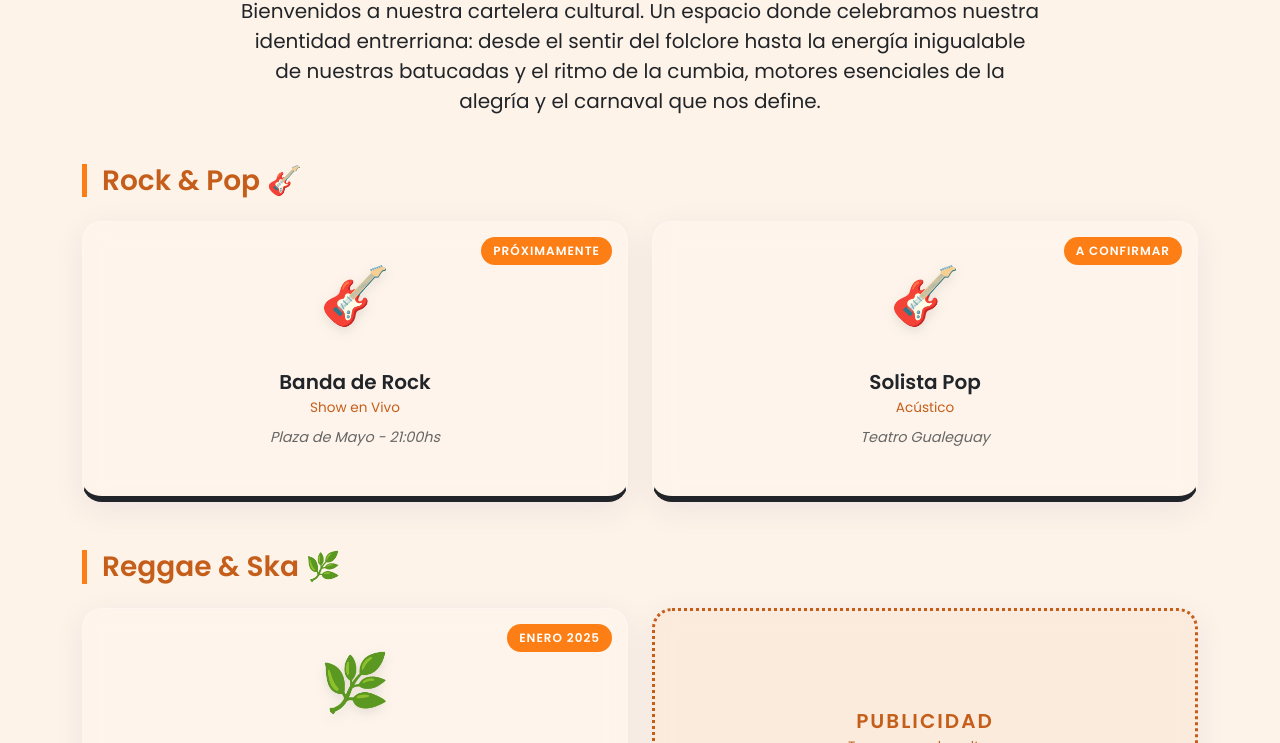
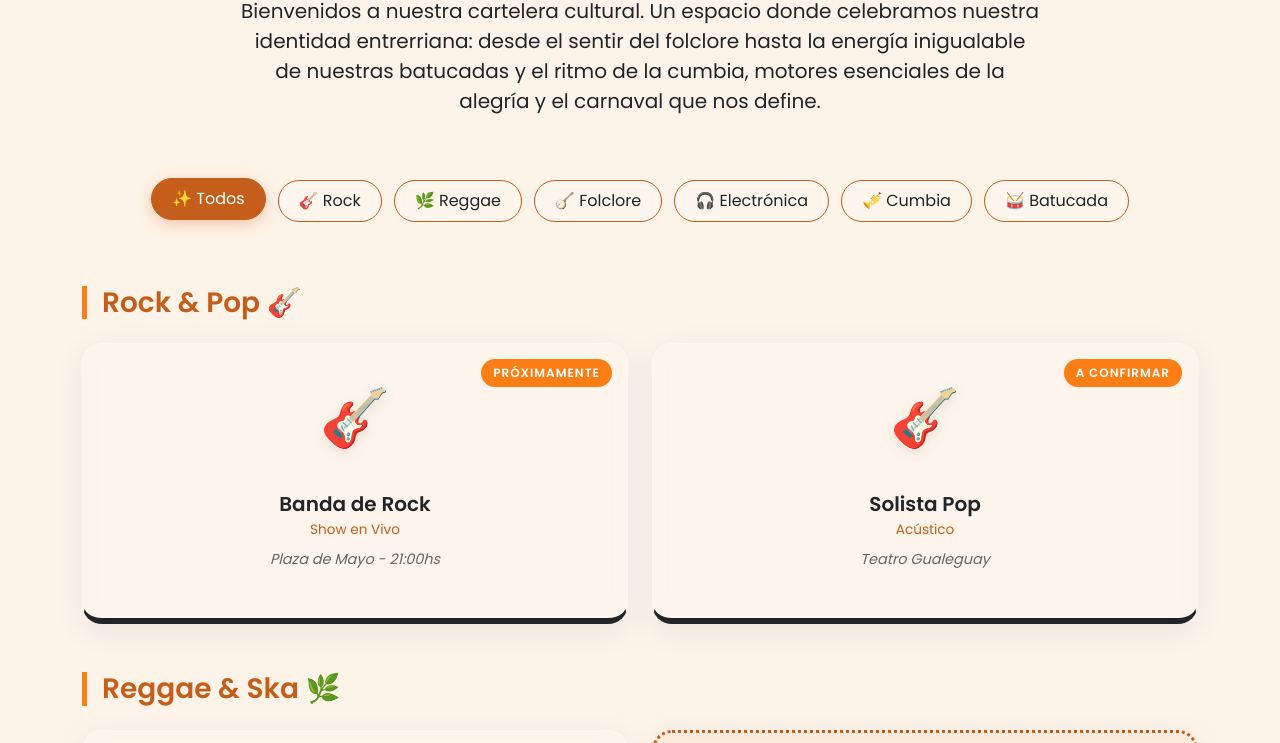
Before and after one commit to mariano925/mi-primer-proyecto-dos, a website: page grilla.html in a window 1280 px wide. Shown: the part 530-1273 px from the top of the page. Drawn offline with nearby package versions, Linux system fonts and the light colour scheme.

Commit message:
UX: filtros sticky en grilla, mejoras en estilos y scripts

```diff
--- a/css/styles.css
+++ b/css/styles.css
@@ -211,6 +211,44 @@ footer {
     scroll-margin-top: 100px; /* Evita que el navbar tape el título al usar el ancla */
 }
 
+/* --- FILTROS DE BÚSQUEDA --- */
+.filter-container {
+    display: flex;
+    flex-wrap: wrap;
+    justify-content: center;
+    gap: 0.75rem;
+    margin-bottom: 3rem;
+    position: sticky;
+    top: 76px; /* Se ajusta debajo del navbar fixed-top */
+    z-index: 1000;
+    background-color: rgba(254, 243, 232, 0.9); /* var(--color-fondo) con transparencia */
+    backdrop-filter: blur(10px);
+    padding: 1rem 0;
+}
+
+.filter-btn {
+    background: rgba(255, 255, 255, 0.2);
+    backdrop-filter: blur(5px);
+    border: 1px solid var(--color-secundario);
+    color: var(--color-oscuro);
+    padding: 0.5rem 1.25rem;
+    border-radius: 50px;
+    font-weight: 500;
+    transition: all 0.3s ease;
+    cursor: pointer;
+}
+
+.filter-btn:hover, .filter-btn.active {
+    background: var(--color-secundario);
+    color: white;
+    box-shadow: 0 4px 15px rgba(196, 94, 26, 0.3);
+    transform: translateY(-2px);
+}
+
+.genre-group {
+    transition: all 0.4s ease;
+}
+
 .artistas-container {
     display: grid;
     grid-template-columns: repeat(auto-fit, minmax(260px, 1fr));
--- a/grilla.html
+++ b/grilla.html
@@ -48,7 +48,19 @@
           </p>
         </div>
 
+        <!-- FILTROS DE BÚSQUEDA -->
+        <div class="filter-container text-center mb-5">
+          <button class="filter-btn active" data-filter="all">✨ Todos</button>
+          <button class="filter-btn" data-filter="rock">🎸 Rock</button>
+          <button class="filter-btn" data-filter="reggae">🌿 Reggae</button>
+          <button class="filter-btn" data-filter="folclore">🪕 Folclore</button>
+          <button class="filter-btn" data-filter="electronica">🎧 Electrónica</button>
+          <button class="filter-btn" data-filter="cumbia">🎺 Cumbia</button>
+          <button class="filter-btn" data-filter="batucada">🥁 Batucada</button>
+        </div>
+
         <!-- ROCK & POP -->
+        <div class="genre-group" data-genre="rock">
           <h3 class="genre-title">Rock & Pop 🎸</h3>
           <div class="artistas-container">
             <div class="artista-card rock">
@@ -66,8 +78,10 @@
               <p class="placeholder-info">Teatro Gualeguay</p>
             </div>
           </div>
+        </div>
 
         <!-- REGGAE & SKA -->
+        <div class="genre-group" data-genre="reggae">
           <h3 class="genre-title">Reggae & Ska 🌿</h3>
           <div class="artistas-container">
             <div class="artista-card reggae">
@@ -83,8 +97,10 @@
               <p class="placeholder-info">Espacio disponible</p>
             </div>
           </div>
+        </div>
 
         <!-- FOLCLORE -->
+        <div class="genre-group" data-genre="folclore">
           <h3 class="genre-title">Folclore & Tradición 🪕</h3>
           <div class="artistas-container">
             <div class="artista-card folclore">
@@ -102,8 +118,10 @@
               <p class="placeholder-info">Plaza San Martín</p>
             </div>
           </div>
+        </div>
 
         <!-- ELECTRÓNICA -->
+        <div class="genre-group" data-genre="electronica">
           <h3 class="genre-title">Electrónica & Beats 🎧</h3>
           <div class="artistas-container">
             <div class="artista-card electronica">
@@ -126,8 +144,10 @@
               <p class="placeholder-info">Contacto aquí</p>
             </div>
           </div>
+        </div>
 
         <!-- CUMBIA & TROPICAL -->
+        <div class="genre-group" data-genre="cumbia">
           <h3 class="genre-title">Cumbia & Ritmos Tropicales 🎺</h3>
           <div class="artistas-container">
             <div class="artista-card cumbia">
@@ -138,8 +158,10 @@
               <p class="placeholder-info">¡Para bailar sin parar!</p>
             </div>
           </div>
+        </div>
 
         <!-- BATUCADAS & CARNAVAL -->
+        <div class="genre-group" data-genre="batucada">
           <h3 class="genre-title">Batucadas & Carnaval 🥁</h3>
           <div class="artistas-container">
             <div class="artista-card batucada">
@@ -153,6 +175,7 @@
               <h3>Publicidad</h3>
               <p class="category">Sponsor Oficial</p>
               <p class="placeholder-info">Contacto aquí</p>
+            </div>
           </div>
         </div>
       </section>
--- a/main.js
+++ b/main.js
@@ -98,4 +98,31 @@ document.addEventListener('DOMContentLoaded', () => {
             carousel.cycle();
         });
     }
+
+
+    // --- 6. FILTRO DE GÉNEROS MUSICALES (GRILLA) ---
+    const filterBtns = document.querySelectorAll('.filter-btn');
+    const genreGroups = document.querySelectorAll('.genre-group');
+
+    if (filterBtns.length > 0) {
+        filterBtns.forEach(btn => {
+            btn.addEventListener('click', () => {
+                const filter = btn.getAttribute('data-filter');
+
+                // Actualizar estado del botón
+                filterBtns.forEach(b => b.classList.remove('active'));
+                btn.classList.add('active');
+
+                // Filtrar grupos
+                genreGroups.forEach(group => {
+                    const genre = group.getAttribute('data-genre');
+                    if (filter === 'all' || genre === filter) {
+                        group.style.display = 'block';
+                    } else {
+                        group.style.display = 'none';
+                    }
+                });
+            });
+        });
+    }
 });
```
Lines whose indentation alone changed are shown as unchanged.
